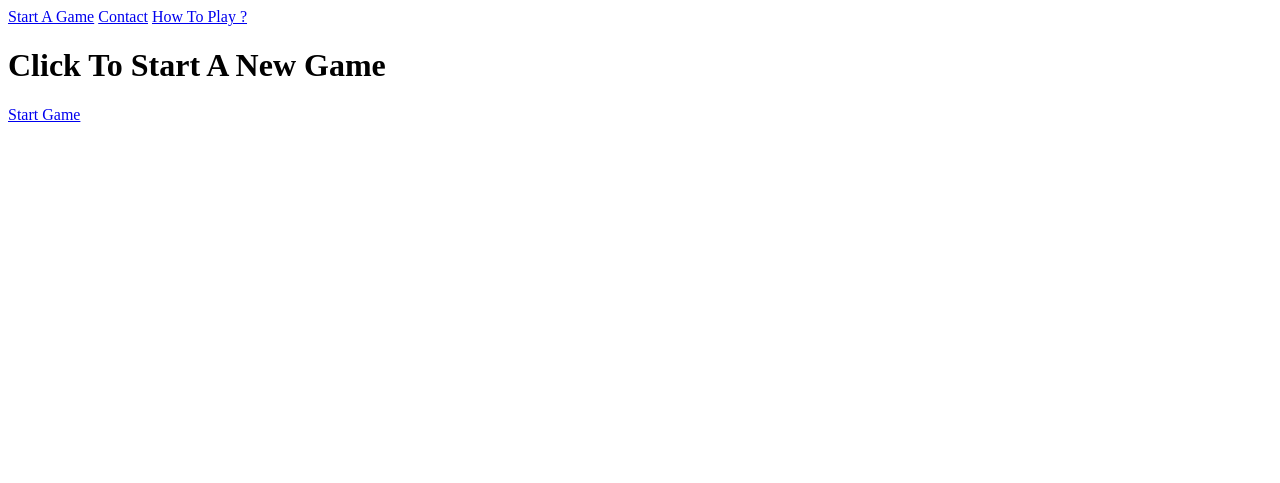
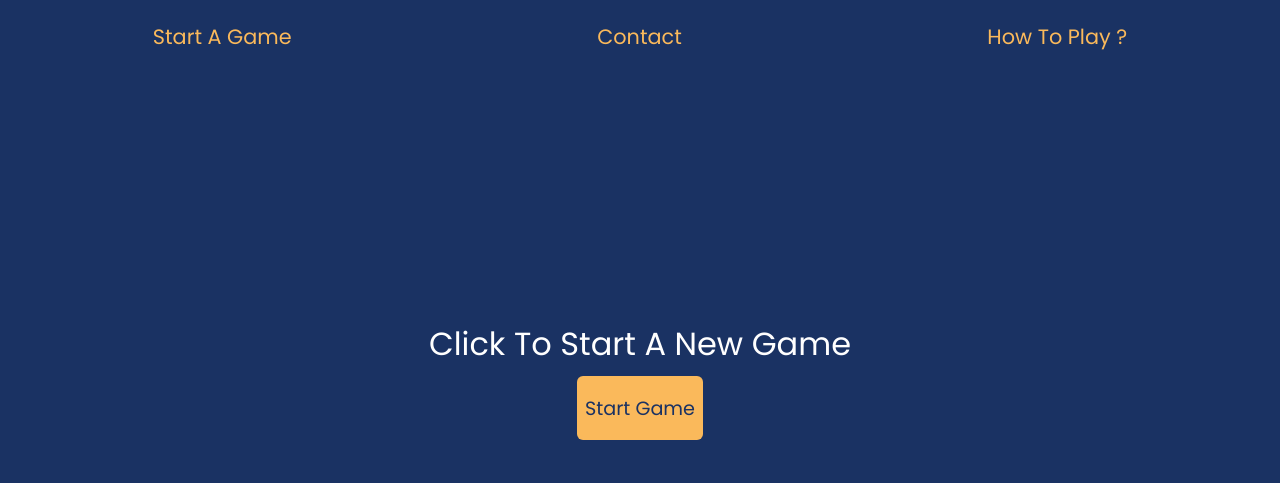
Before and after one commit to emirgorkemozdemir/Flag-Guessing-Game-JavaScript-Nova-Web, a plain HTML site: page index.html in a window 1280 px wide. Drawn offline with Linux system fonts and the light colour scheme.

Commit message:
Add files via upload

```diff
--- a/index.html
+++ b/index.html
@@ -4,20 +4,20 @@
     <meta charset="UTF-8">
     <meta name="viewport" content="width=device-width, initial-scale=1.0">
     <title>Flag Guessing Game</title>
-    <link rel="stylesheet" href="../Flag Guessing Game/styles/reset.css">
-    <link rel="stylesheet" href="../Flag Guessing Game/styles/navbar.css">
-    <link rel="stylesheet" href="../Flag Guessing Game/styles/main.css">
+    <link rel="stylesheet" href="/styles/reset.css">
+    <link rel="stylesheet" href="/styles/navbar.css">
+    <link rel="stylesheet" href="/styles/main.css">
 </head>
 <body>
     <nav>
-        <a href="../Flag Guessing Game/game.html">Start A Game</a>
-        <a href="../Flag Guessing Game/contact.html">Contact</a>
-        <a href="../Flag Guessing Game/howtoplay.html">How To Play ?</a>
+        <a href="game.html">Start A Game</a>
+        <a href="contact.html">Contact</a>
+        <a href="howtoplay.html">How To Play ?</a>
     </nav>
 
     <main>
         <h1>Click To Start A New Game</h1>
-        <a href="../Flag Guessing Game/game.html">
+        <a href="game.html">
            <span>Start Game</span>
         </a>
     </main>
```
Also changed, not shown: contact.html (+6 -6 lines), game.html (+3 -3 lines), howtoplay.html (+6 -6 lines).
